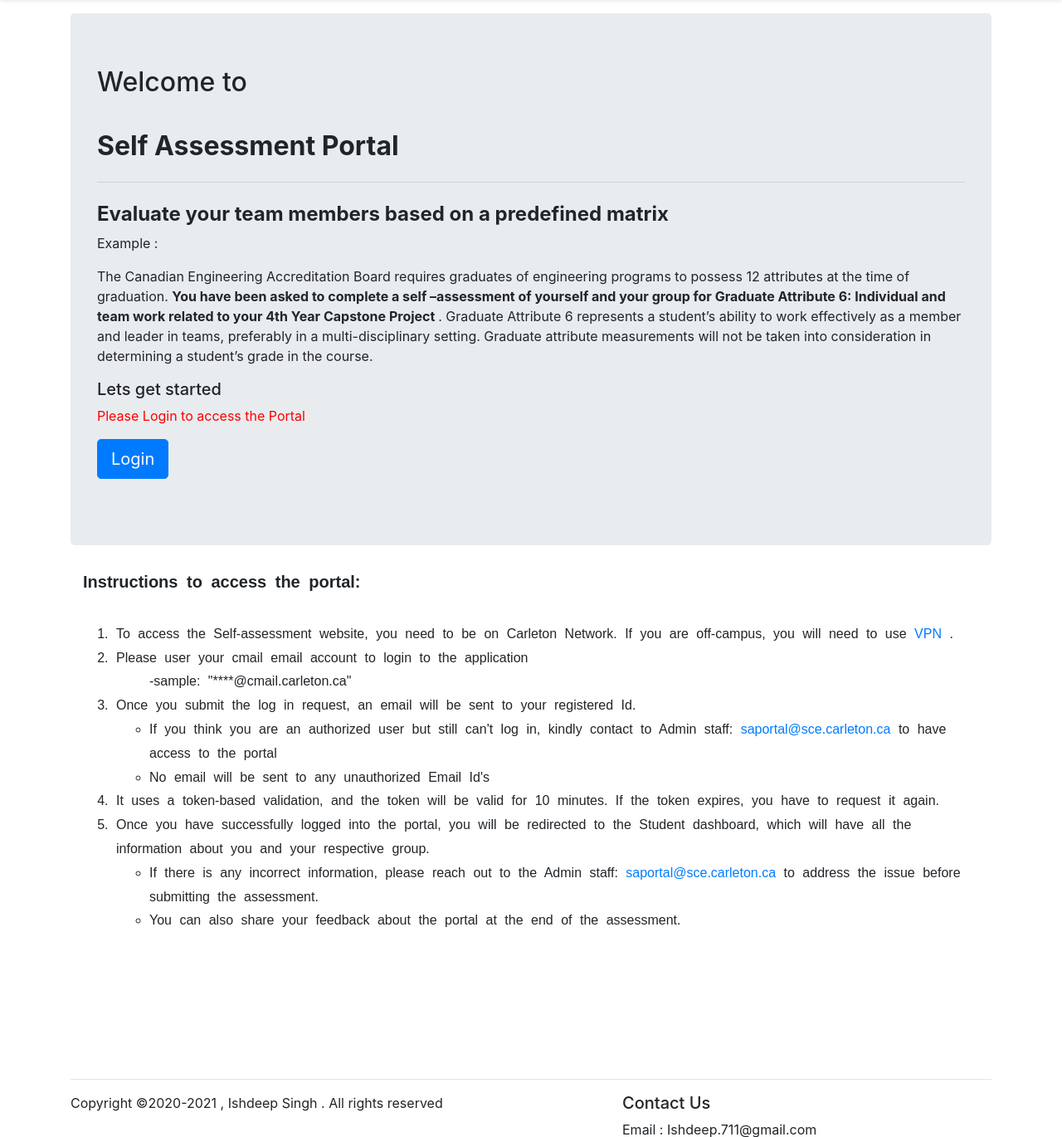
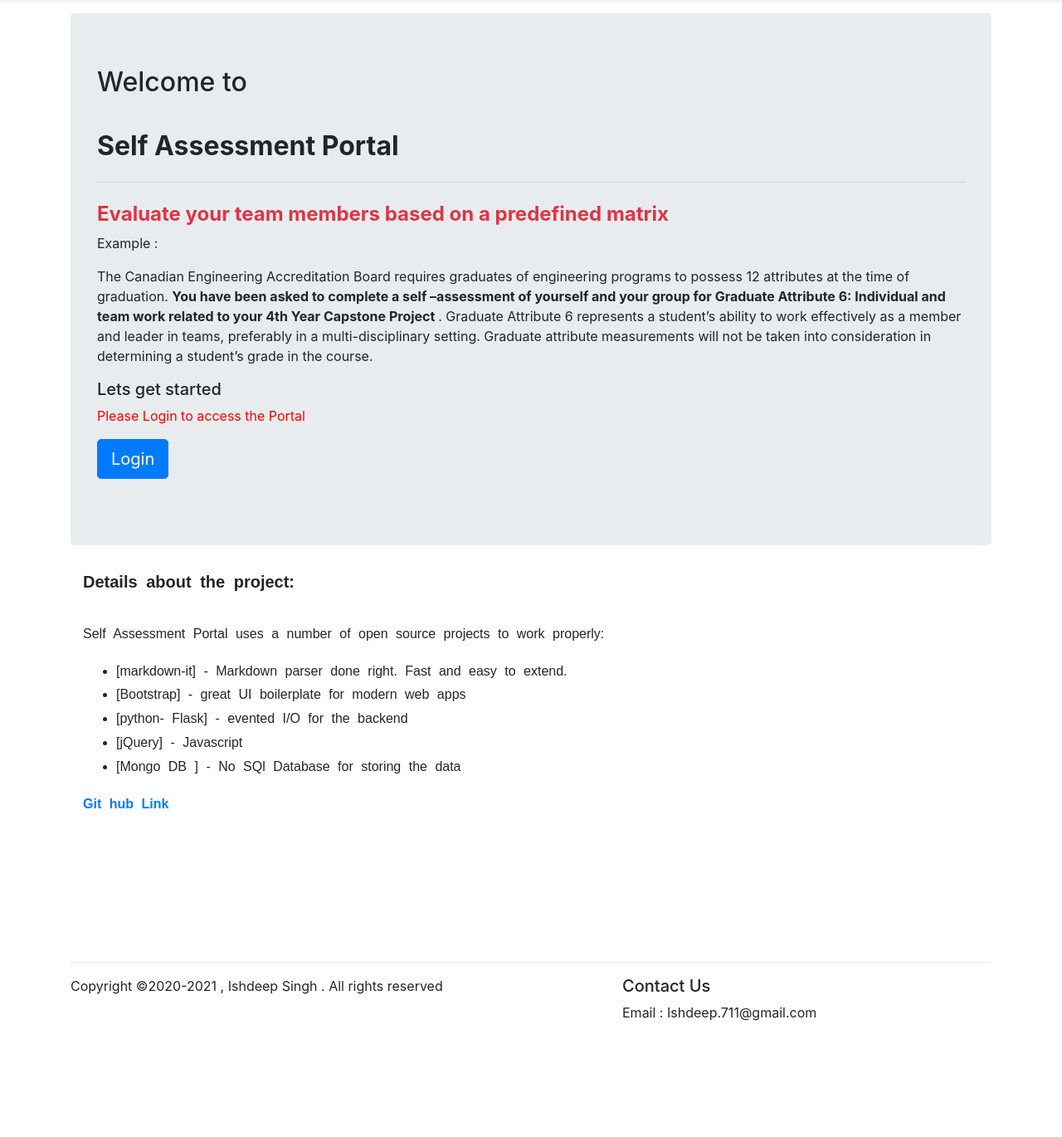
Before and after one commit to Singh-Ish/selfassessmentDemo, a Flask app: page / in a window 1280 px wide. Shown: the part 73-1443 px from the top of the page at 83% size. After the commit the page ends 1303 px from the top, so only its background shows below. Run offline with Flask 2, Linux system fonts and the light colour scheme; some libraries are stand-ins or nearby versions; some web fonts are replaced.

Commit message:
making some changes to the demo version like disabling the upload menus

```diff
--- a/sapp/routes.py
+++ b/sapp/routes.py
@@ -715,10 +715,14 @@ def arole():
 def emailone():
     id = request.form["userId"]
     print("Clicked  userId is ",id)
-    s = User.objects(userId=id).first()
-    print(s.email)
-    temail = emailtemplate.objects().first()
-    return render_template("email.html", s=s, temail=temail)
+    #s = User.objects(userId=id).first()
+    #print(s.email)
+    if User.objects(userId=id).first():
+        temail = emailtemplate.objects().first()
+        return render_template("email.html", s=s, temail=temail)
+    else:
+        flash("Does not have an email id assigned, please reach your admin", "danger")
+        return redirect(url_for('admindash'))
 
 
 @app.route('/emailall', methods=['GET', 'POST'])
--- a/sapp/templates/auth/login.html
+++ b/sapp/templates/auth/login.html
@@ -35,11 +35,11 @@
 
         <div class="col">
             <div class="container  text-right">
-                <h3>Admin login</h3>
+                <h4 class="text-primary">Admin login</h4>
                 <p><b>Username:</b>  admin</p>
                 <p><b>Password:</b> admin </p>
 
-                <h3>student login</h3>
+                <h4 class="text-primary">student login</h4>
                 <p><b>Username:</b>  student</p>
                 <p><b>Password:</b> student </p>
             </div>
--- a/sapp/templates/includes/nav.html
+++ b/sapp/templates/includes/nav.html
@@ -9,11 +9,9 @@
   {% else %}
 
   {% if session['role']=='student' %}
-  <a class="navbar-brand" href="{{ url_for('sdash') }}"><img src="{{ url_for('static',filename='images/logo.png')}}"
-      class="logo" alt=""> </a>
+  <a class="navbar-brand" href="{{ url_for('sdash') }}">Self Assessment Portal  </a>
   {% else %}
-  <a class="navbar-brand" href="{{ url_for('admindash') }}"><img src="{{ url_for('static',filename='images/logo.png')}}"
-      class="logo" alt=""> </a>
+  <a class="navbar-brand" href="{{ url_for('admindash') }}">Self Assessment Portal  </a>
   {% endif %}
   {% endif %}
 
--- a/sapp/templates/index.html
+++ b/sapp/templates/index.html
@@ -10,7 +10,7 @@
       <h2>Welcome to  <br> <br><b> Self Assessment Portal </b></h2>
 
       <hr class="my-4">
-      <h4> <b> Evaluate your team members based on a predefined matrix </b></h4>
+      <h4 class="text-danger"> <b> Evaluate your team members based on a predefined matrix </b></h4>
 
       <p>Example : </p>
       <p>
@@ -46,33 +46,21 @@
 
     <div class=" container landing-page">
 
-      <h5> <b> Instructions to access the portal: </b></h5>
+      <h5> <b> Details about the project: </b></h5>
         <br>
-      <ol>
-       <li> To access the Self-assessment website, you need to be on Carleton Network. If you are off-campus, you will need to use
-       <a href="https://carleton.ca/its/help-centre/remote-access/">VPN</a> .</li>
-       <li> Please user your cmail email account to login to the application
-            <ul>-sample: "****@cmail.carleton.ca"</ul>
+      <p>
+        Self Assessment Portal  uses a number of open source projects to work properly:
 
-       </li>
-       <li>Once you submit the log in request, an email will be sent to your registered Id.
-         <ul>
-           <li>If you think you are an authorized user but still can't log in, kindly contact to Admin staff: <a href=""> saportal@sce.carleton.ca</a>
-            to have access to the portal</li>
-           <li>No email will be sent to any unauthorized Email Id's </li> </ul>
-       </li>
+        <ul>
 
-       <li>It uses a token-based validation, and the token will be valid for 10 minutes. If the token expires, you have to request
-      it again.</li>
-       <li>Once you have successfully logged into the portal, you will be redirected to the Student dashboard, which will have all
-      the information about you and your respective group.
-         <ul> <li>If there is any incorrect information, please reach out to the Admin staff: <a href=""> saportal@sce.carleton.ca</a> to address the issue before submitting the
-        assessment.</li>
-          <li>You can also share your feedback about the portal at the end of the assessment.</li>
+          <li>[markdown-it] - Markdown parser done right. Fast and easy to extend.</li>
+          <li>[Bootstrap] - great UI boilerplate for modern web apps</li>
+          <li>[python- Flask] - evented I/O for the backend</li>
+          <li>[jQuery] - Javascript</li>
+          <li>[Mongo DB ] - No SQl Database for storing the data </li>
         </ul>
 
-       </li>
-      </ol>
+        <a href=" https://github.com/Singh-Ish/selfassessmentDemo.git"> <b>Git hub Link </b>  </a>    </p>
 
 
 
```
Also changed, not shown: sapp/templates/other/uploaders.html (+6 -5 lines), sapp/static/images/logo.png (deleted), sapp/static/images/sce-logo-transparent.png (deleted), 1 other file.
